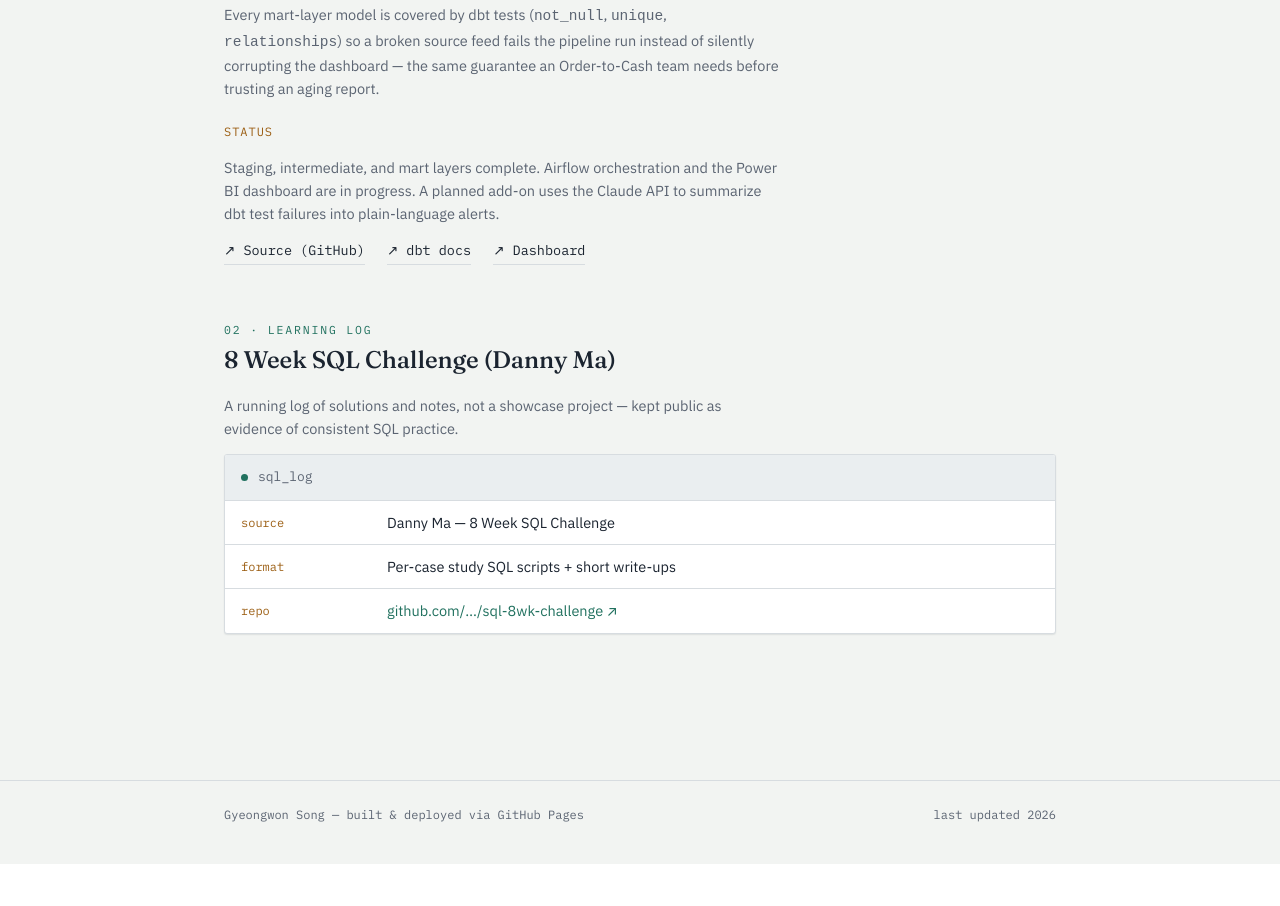
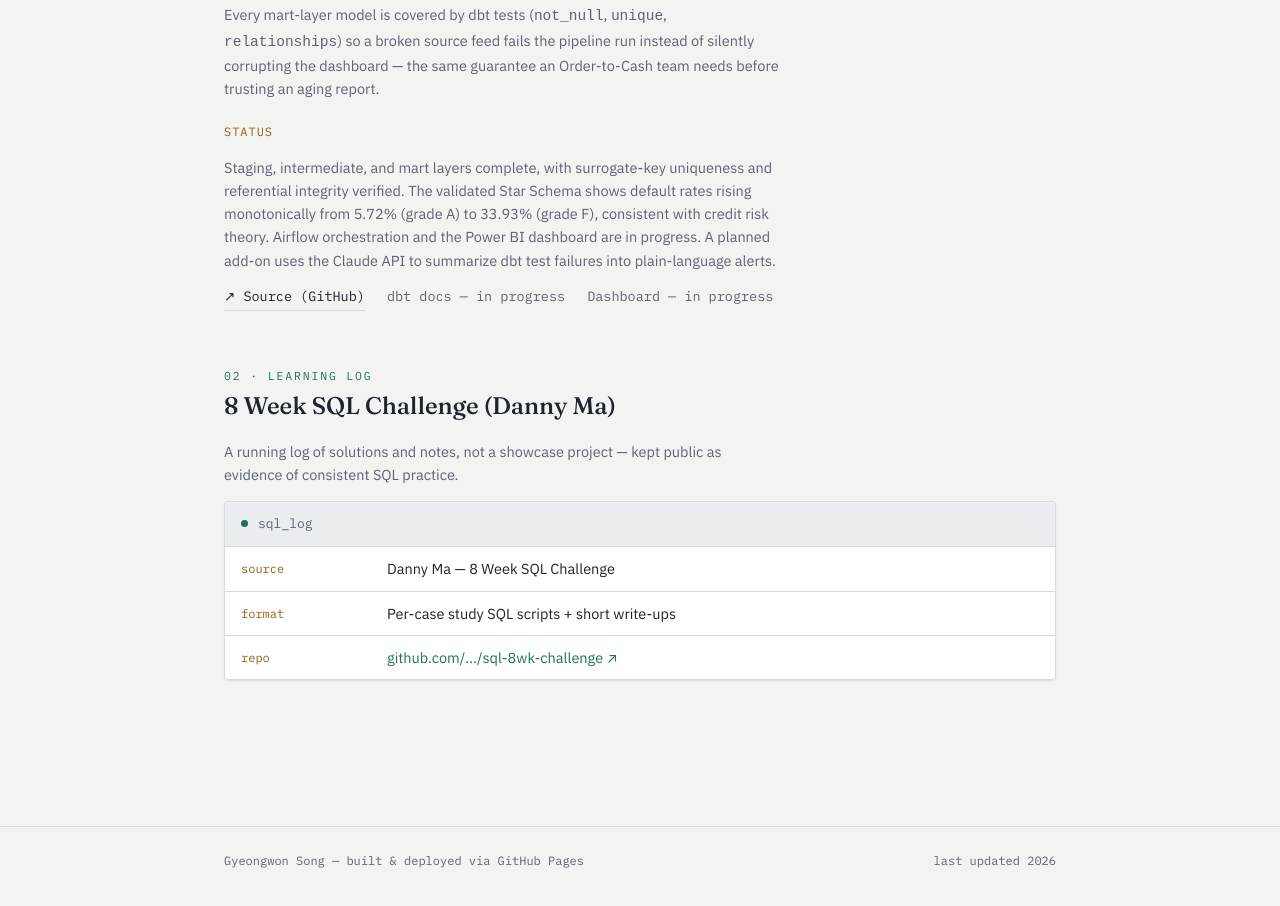
Before and after one commit to gyngwon/gyngwon.github.io, a plain HTML site: page projects.html in a window 1280 px wide. Shown: the part 1354-2260 px from the top of the page. Before the commit the page ends 2218 px from the top, so only its background shows below. Drawn offline with Linux system fonts and the light colour scheme.

Commit message:
Add resume and real links

```diff
--- a/projects.html
+++ b/projects.html
@@ -122,15 +122,18 @@ Power BI dashboard          — default rate, exposure, delinquency views</pre>
 
       <p class="section-label">status</p>
       <p style="max-width:64ch; font-size:14.5px;">
-        Staging, intermediate, and mart layers complete. Airflow orchestration
-        and the Power BI dashboard are in progress. A planned add-on uses the
-        Claude API to summarize dbt test failures into plain-language alerts.
+        Staging, intermediate, and mart layers complete, with surrogate-key uniqueness
+        and referential integrity verified. The validated Star Schema shows default
+        rates rising monotonically from 5.72% (grade A) to 33.93% (grade F), consistent
+        with credit risk theory. Airflow orchestration and the Power BI dashboard are
+        in progress. A planned add-on uses the Claude API to summarize dbt test
+        failures into plain-language alerts.
       </p>
 
       <div class="link-row" style="margin-top:8px;">
-        <a href="https://github.com/" target="_blank" rel="noopener">↗ Source (GitHub)</a>
-        <a href="#" target="_blank" rel="noopener">↗ dbt docs</a>
-        <a href="#" target="_blank" rel="noopener">↗ Dashboard</a>
+        <a href="https://github.com/gyngwon/credit-risk-pipeline" target="_blank" rel="noopener">↗ Source (GitHub)</a>
+        <span style="color:var(--text-dim); font-family:var(--font-mono); font-size:13.5px;">dbt docs — in progress</span>
+        <span style="color:var(--text-dim); font-family:var(--font-mono); font-size:13.5px;">Dashboard — in progress</span>
       </div>
     </section>
 
```
Also changed, not shown: index.html (+3 -3 lines), 1 other file.
